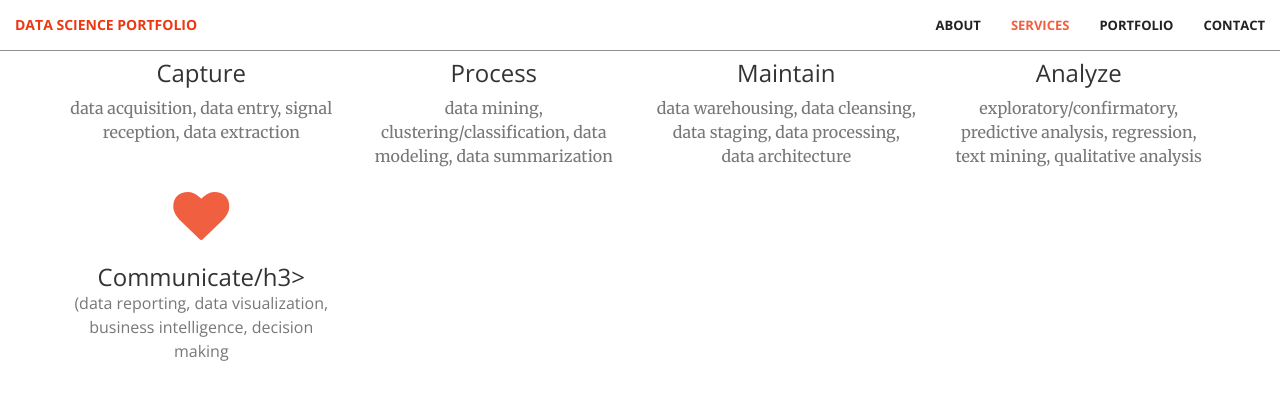
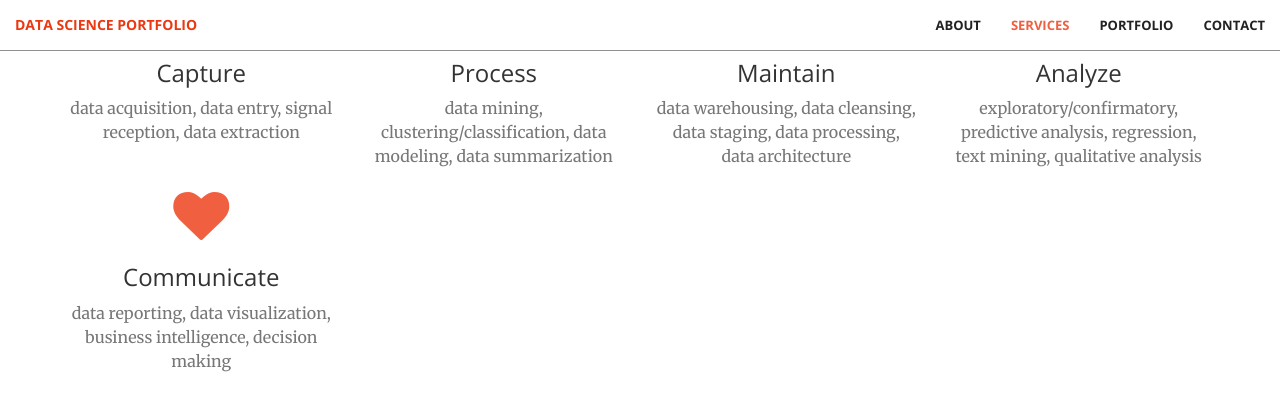
Before and after one commit to SudoZyphr/sudozyphr.github.io, a Jekyll site: the page built from index.html, in a window 1280 px wide and 900 px high, scrolled down 1482 px, cut to the strip 0-449 px from the top of the window. Shown: the top 411 px of the strip. Built offline with Jekyll 4.4.1, drawn with Linux system fonts in a browser that asks for light colours.

Commit message:
fixing bugs with wording and formating

```diff
--- a/_includes/services.html
+++ b/_includes/services.html
@@ -40,8 +40,8 @@
             <div class="col-lg-3 col-md-6 text-center">
                 <div class="service-box">
                     <i class="fa fa-4x fa-heart wow bounceIn text-primary" data-wow-delay=".3s"></i>
-                    <h3>Communicate/h3>
-                    <p class="text-muted">(data reporting, data visualization, business intelligence, decision making</p>
+                    <h3>Communicate</h3>
+                    <p class="text-muted">data reporting, data visualization, business intelligence, decision making</p>
                 </div>
             </div>
         </div>
```
